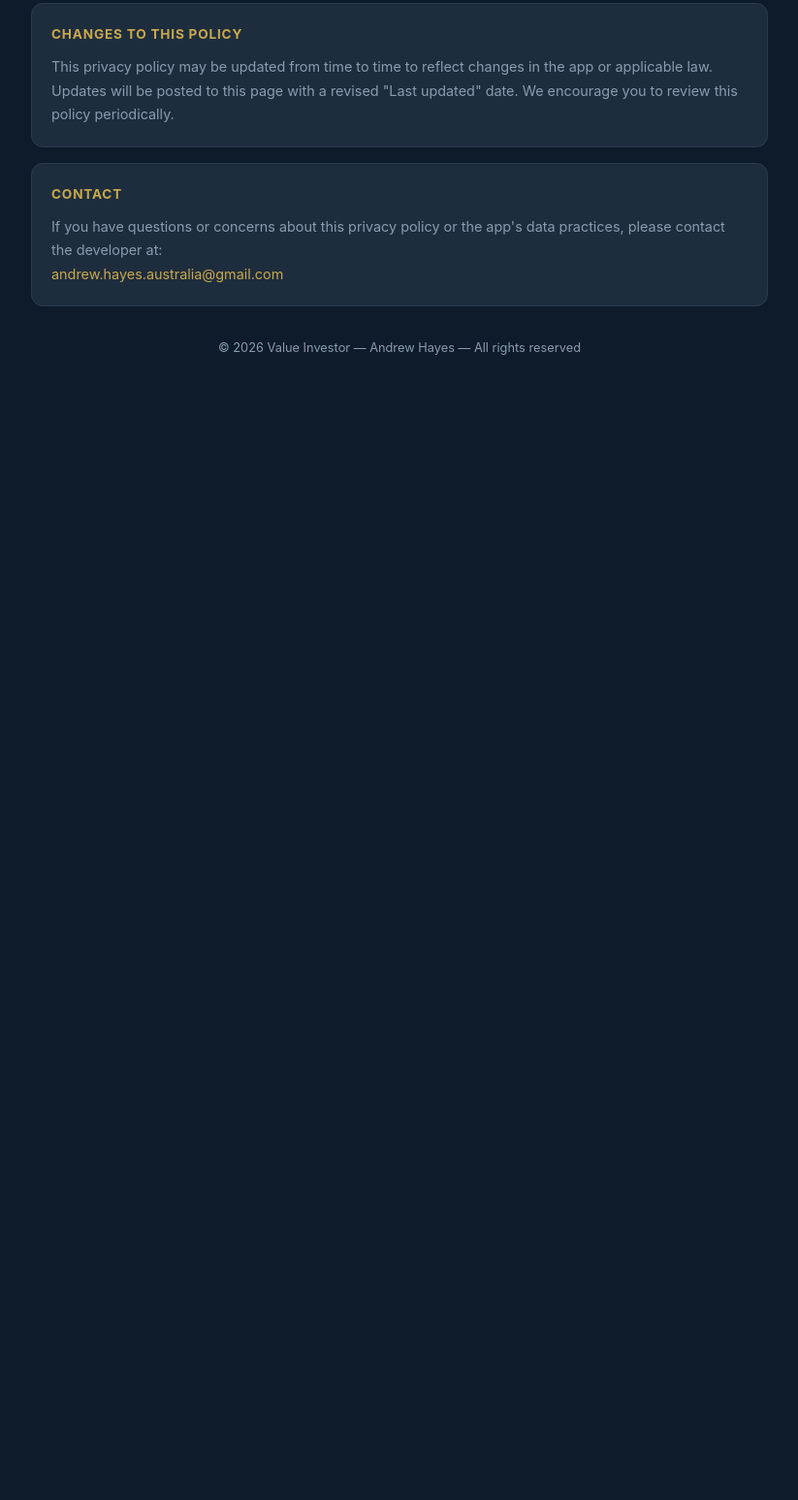
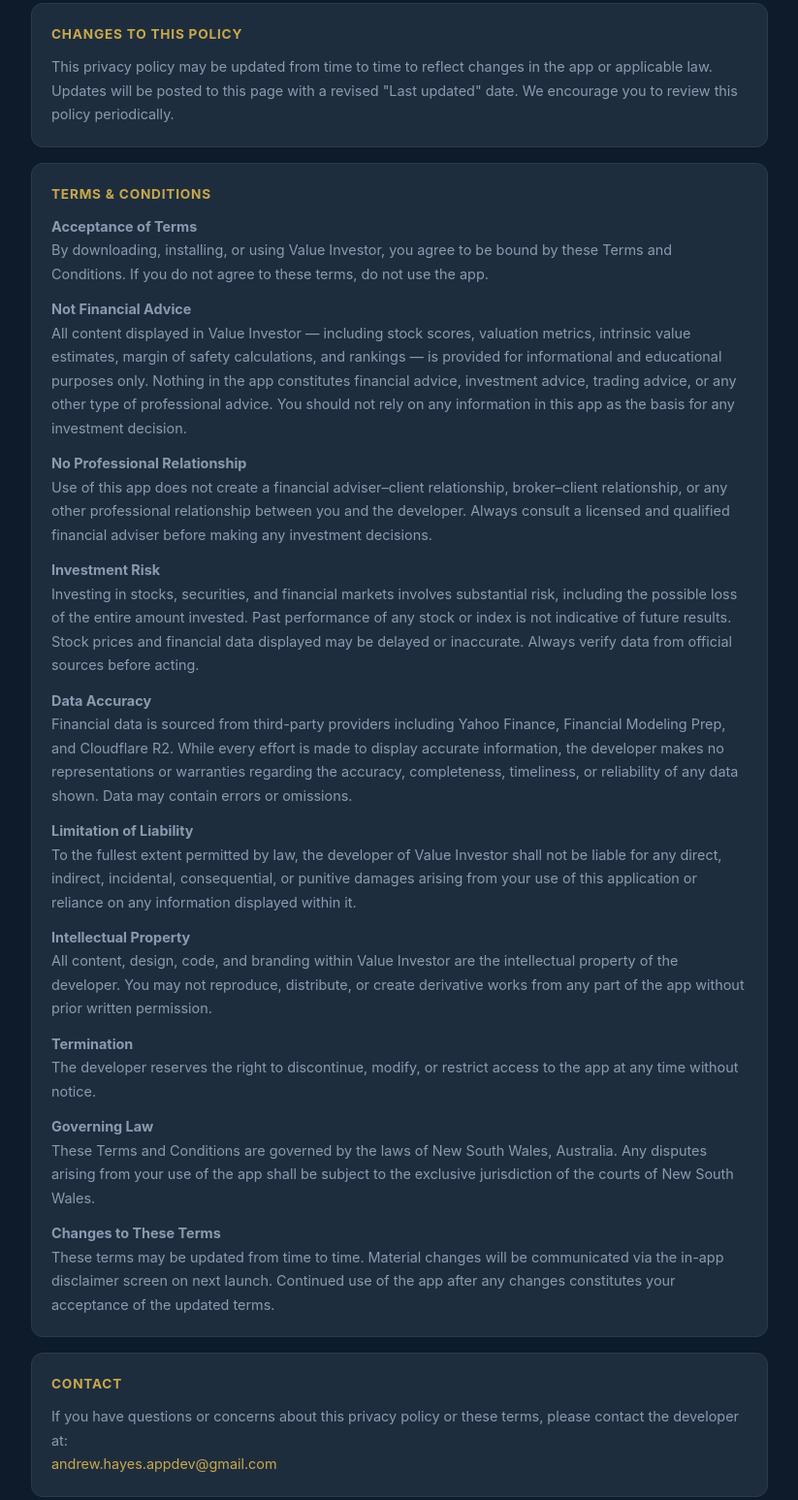
Before and after one commit to AndrewHayes-Dev/value-investor-privacy, a plain HTML site: page index.html in a window 1280 px wide. Shown: the part 2279-3826 px from the top of the page at 97% size, without its empty margins (228-1051 px from the left). Before the commit the page ends 2689 px from the top, so only its background shows below. Drawn offline with Linux system fonts and the light colour scheme.

Commit message:
Add files via upload

```diff
--- a/index.html
+++ b/index.html
@@ -196,11 +196,66 @@
     </section>
 
     <section>
+      <h2>Terms &amp; Conditions</h2>
+      <p><strong>Acceptance of Terms</strong><br/>
+      By downloading, installing, or using Value Investor, you agree to be bound by these Terms and Conditions.
+      If you do not agree to these terms, do not use the app.</p>
+
+      <p style="margin-top:12px;"><strong>Not Financial Advice</strong><br/>
+      All content displayed in Value Investor — including stock scores, valuation metrics, intrinsic value
+      estimates, margin of safety calculations, and rankings — is provided for informational and educational
+      purposes only. Nothing in the app constitutes financial advice, investment advice, trading advice, or
+      any other type of professional advice. You should not rely on any information in this app as the basis
+      for any investment decision.</p>
+
+      <p style="margin-top:12px;"><strong>No Professional Relationship</strong><br/>
+      Use of this app does not create a financial adviser–client relationship, broker–client relationship,
+      or any other professional relationship between you and the developer. Always consult a licensed and
+      qualified financial adviser before making any investment decisions.</p>
+
+      <p style="margin-top:12px;"><strong>Investment Risk</strong><br/>
+      Investing in stocks, securities, and financial markets involves substantial risk, including the
+      possible loss of the entire amount invested. Past performance of any stock or index is not
+      indicative of future results. Stock prices and financial data displayed may be delayed or inaccurate.
+      Always verify data from official sources before acting.</p>
+
+      <p style="margin-top:12px;"><strong>Data Accuracy</strong><br/>
+      Financial data is sourced from third-party providers including Yahoo Finance, Financial Modeling Prep,
+      and Cloudflare R2. While every effort is made to display accurate information, the developer makes no
+      representations or warranties regarding the accuracy, completeness, timeliness, or reliability of any
+      data shown. Data may contain errors or omissions.</p>
+
+      <p style="margin-top:12px;"><strong>Limitation of Liability</strong><br/>
+      To the fullest extent permitted by law, the developer of Value Investor shall not be liable for any
+      direct, indirect, incidental, consequential, or punitive damages arising from your use of this
+      application or reliance on any information displayed within it.</p>
+
+      <p style="margin-top:12px;"><strong>Intellectual Property</strong><br/>
+      All content, design, code, and branding within Value Investor are the intellectual property of the
+      developer. You may not reproduce, distribute, or create derivative works from any part of the app
+      without prior written permission.</p>
+
+      <p style="margin-top:12px;"><strong>Termination</strong><br/>
+      The developer reserves the right to discontinue, modify, or restrict access to the app at any time
+      without notice.</p>
+
+      <p style="margin-top:12px;"><strong>Governing Law</strong><br/>
+      These Terms and Conditions are governed by the laws of New South Wales, Australia. Any disputes
+      arising from your use of the app shall be subject to the exclusive jurisdiction of the courts of
+      New South Wales.</p>
+
+      <p style="margin-top:12px;"><strong>Changes to These Terms</strong><br/>
+      These terms may be updated from time to time. Material changes will be communicated via the in-app
+      disclaimer screen on next launch. Continued use of the app after any changes constitutes your
+      acceptance of the updated terms.</p>
+    </section>
+
+    <section>
       <h2>Contact</h2>
       <p>
-        If you have questions or concerns about this privacy policy or the app's data practices,
+        If you have questions or concerns about this privacy policy or these terms,
         please contact the developer at:
-        <br/><a href="mailto:andrew.hayes.australia@gmail.com">andrew.hayes.australia@gmail.com</a>
+        <br/><a href="mailto:andrew.hayes.appdev@gmail.com">andrew.hayes.appdev@gmail.com</a>
       </p>
     </section>
   </div>
```
